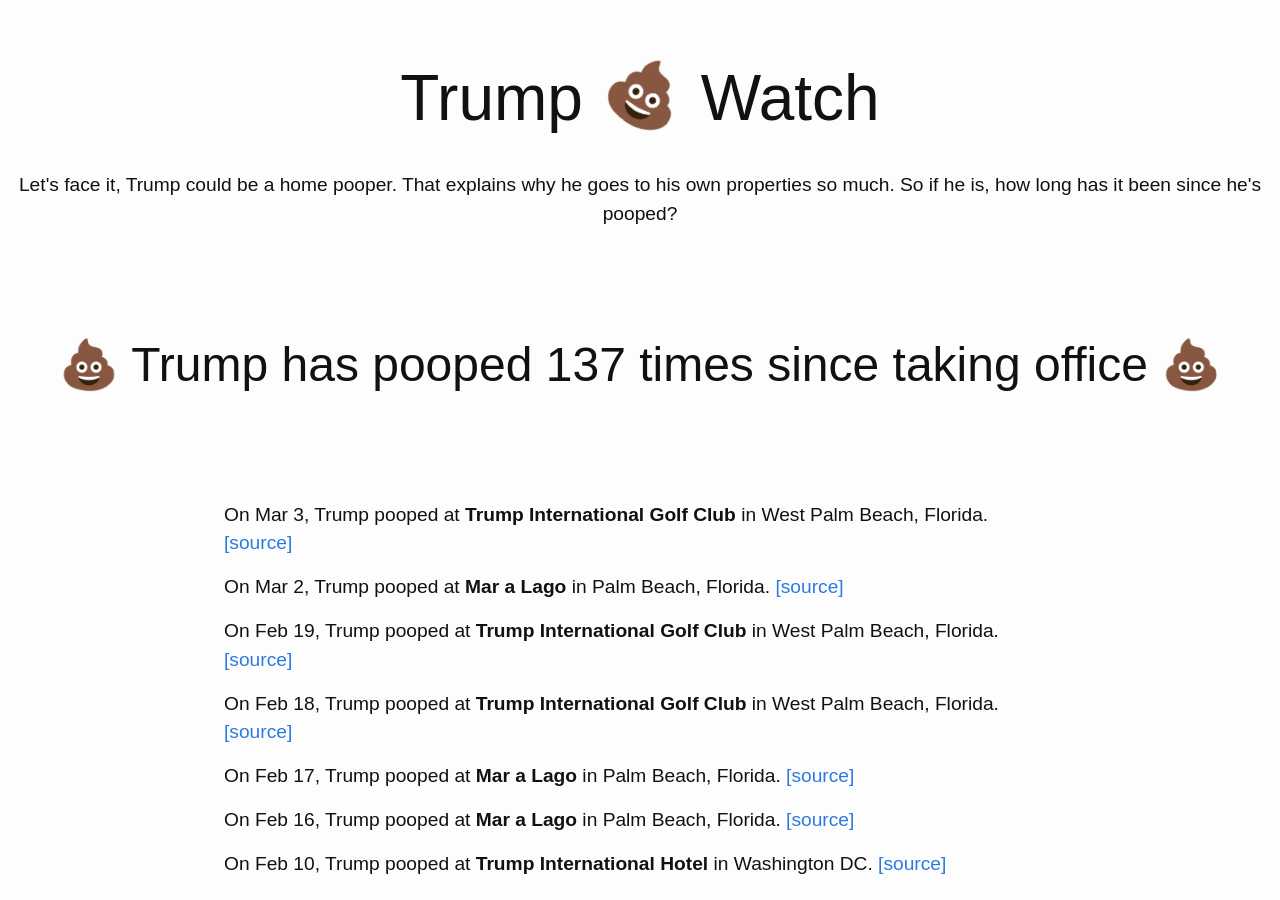
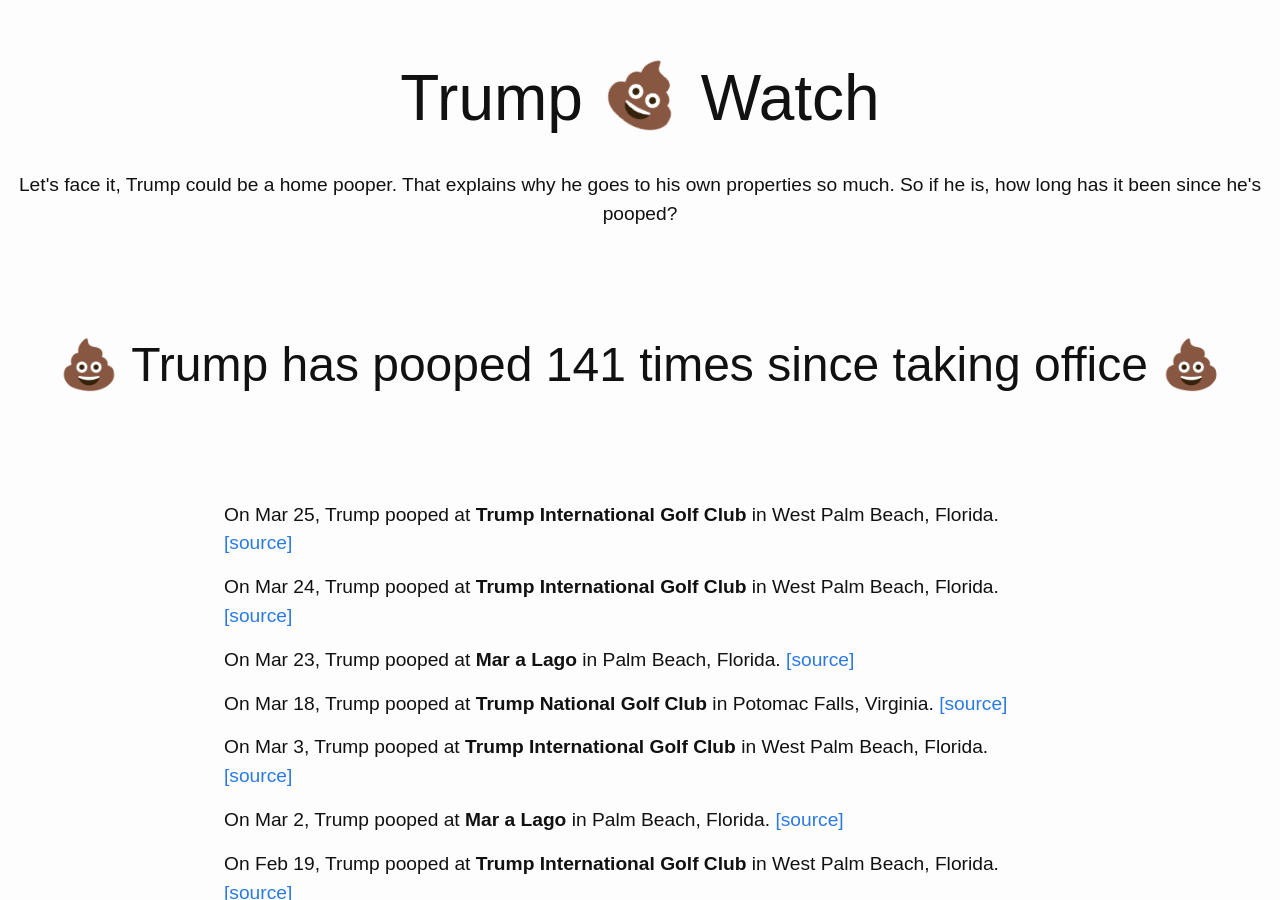
Before and after one commit to dansinker/trumppoopwatch.org, a Jekyll site: the page built from pooparchive.md, in a window 1280 px wide and 900 px high. Built offline with Jekyll 4.4.1, drawn with Linux system fonts in a browser that asks for light colours; nearby versions of some CDN libraries.

Commit message:
more poopin

```diff
--- a/_data/trumps.yml
+++ b/_data/trumps.yml
@@ -1,4 +1,20 @@
 poops:
+- location: Trump International Golf Club
+  city: West Palm Beach, Florida
+  date: 2018-03-25
+  link: https://twitter.com/gbennettpost/status/977892545027035137?ref_src=twsrc%5Etfw
+- location: Trump International Golf Club
+  city: West Palm Beach, Florida
+  date: 2018-03-24
+  link: https://www.palmbeachpost.com/news/trump-palm-beach-tweet-before-landing-rips-spending-bill/w9pL9doxiJqOTRgtgk1MWK/
+- location: Mar a Lago
+  city: Palm Beach, Florida
+  date: 2018-03-23
+  link: https://twitter.com/markknoller/status/977324490106515456
+- location: Trump National Golf Club
+  city: Potomac Falls, Virginia
+  date: 2018-03-18
+  link: https://twitter.com/W7VOA/status/975445291674558466
 - location: Trump International Golf Club
   city: West Palm Beach, Florida
   date: 2018-03-03
```
